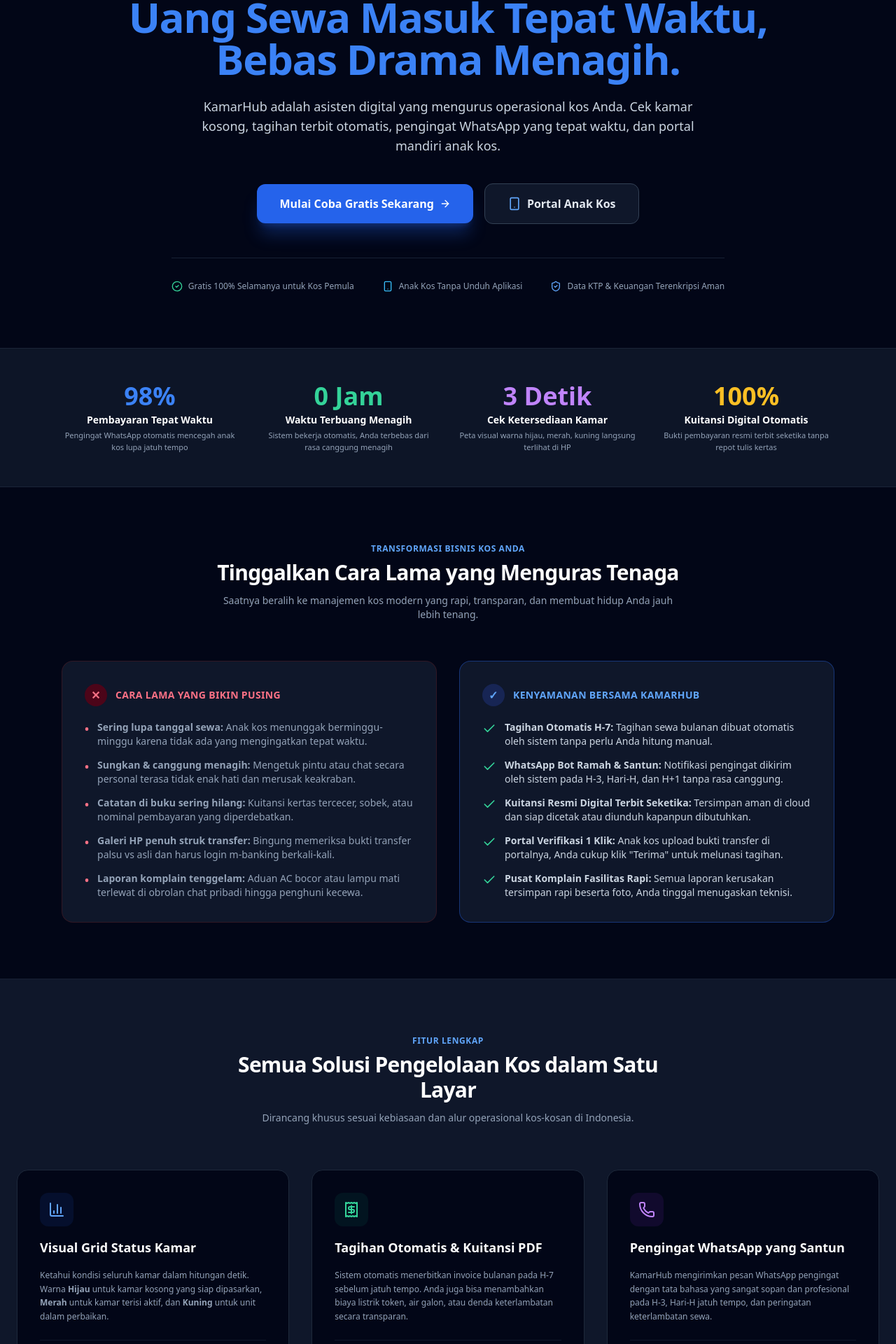
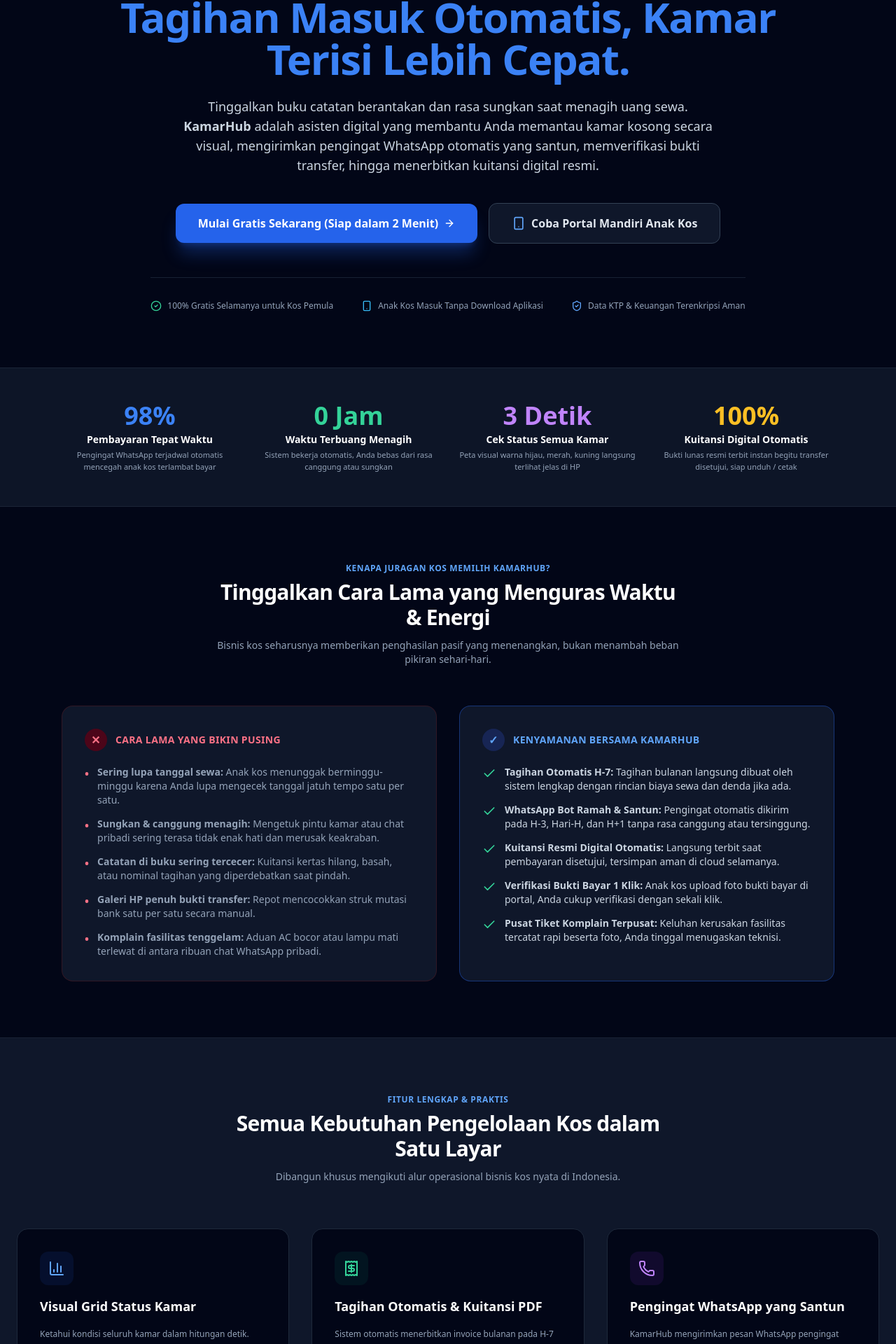
Before and after one commit to akakaraga/Kamarhub, a Next.js app: page / in a window 1280 px wide. Shown: the part 353-2273 px from the top of the page at 70% size. Built offline with nearby package versions, Linux system fonts and the light colour scheme.

Commit message:
refine user-friendly UX copywriting, value proposition, and scannability

```diff
--- a/src/app/page.tsx
+++ b/src/app/page.tsx
@@ -16,17 +16,16 @@ import {
   BarChart3,
   Wrench,
   Lock,
-  ChevronDown,
-  CalendarCheck,
-  FileText,
-  HeartHandshake,
-  BadgeCheck,
   TrendingUp,
   Banknote,
   Smile,
   Shield,
   Layers,
-  CheckCircle
+  ChevronRight,
+  Send,
+  MessageSquare,
+  FileCheck2,
+  CalendarCheck2
 } from "lucide-react";
 
 export default function Home() {
@@ -42,7 +41,7 @@ export default function Home() {
         "aggregateRating": {
           "@type": "AggregateRating",
           "ratingValue": "4.9",
-          "ratingCount": "142"
+          "ratingCount": "156"
         },
         "offers": {
           "@type": "Offer",
@@ -50,7 +49,7 @@ export default function Home() {
           "priceCurrency": "IDR",
           "description": "Paket Starter Gratis Selamanya untuk hingga 10 kamar kos"
         },
-        "description": "Aplikasi manajemen kos-kosan dan kontrakan online terbaik di Indonesia. Otomasi penagihan sewa bulanan lewat WhatsApp, cek status kamar kosong, kuitansi digital instan, dan portal anak kos tanpa unduh aplikasi."
+        "description": "Aplikasi manajemen kos dan kontrakan online terbaik di Indonesia. Otomatiskan penagihan sewa bulanan lewat WhatsApp, cek status kamar kosong, kuitansi digital instan, dan portal anak kos tanpa unduh aplikasi."
       },
       {
         "@type": "FAQPage",
@@ -60,7 +59,7 @@ export default function Home() {
             "name": "Apakah anak kos wajib mengunduh aplikasi di Play Store atau App Store?",
             "acceptedAnswer": {
               "@type": "Answer",
-              "text": "Tidak perlu sama sekali. KamarHub menggunakan teknologi web mobile-first yang ringan. Anak kos cukup membuka tautan dari browser smartphone mereka dan login menggunakan nomor WhatsApp aktif tanpa perlu install aplikasi yang membebani memori HP."
+              "text": "Tidak perlu sama sekali. KamarHub menggunakan teknologi web mobile-first yang sangat ringan. Anak kos cukup membuka link melalui browser smartphone mereka dan langsung login menggunakan nomor WhatsApp aktif tanpa perlu install aplikasi yang membebani memori HP."
             }
           },
           {
@@ -68,7 +67,7 @@ export default function Home() {
             "name": "Bagaimana cara kerja pengingat tagihan sewa otomatis lewat WhatsApp?",
             "acceptedAnswer": {
               "@type": "Answer",
-              "text": "Sistem KamarHub secara otomatis mengirimkan pesan pengingat tagihan dengan bahasa yang sopan dan santun pada H-3 sebelum tanggal jatuh tempo, tepat pada Hari H, serta pemberitahuan ramah jika pembayaran terlambat."
+              "text": "Sistem KamarHub secara otomatis mengirimkan pesan pengingat tagihan dengan bahasa yang ramah dan sopan pada H-3 sebelum tanggal jatuh tempo, tepat pada Hari H, serta pemberitahuan santun jika pembayaran melewati batas jatuh tempo."
             }
           },
           {
@@ -108,9 +107,9 @@ export default function Home() {
         dangerouslySetInnerHTML={{ __html: JSON.stringify(jsonLd) }}
       />
 
-      {/* Top Friendly Announcement Bar */}
-      <div className="bg-blue-600 text-white text-xs font-medium py-2.5 px-4 text-center tracking-wide">
-        ⚡ <strong>Kelola Kos Lebih Santai:</strong> Tagihan otomatis terkirim via WhatsApp, uang sewa masuk tepat waktu tanpa drama menagih!
+      {/* Top Banner */}
+      <div className="bg-blue-600 text-white text-xs font-semibold py-2.5 px-4 text-center tracking-wide">
+        ⚡ <strong>Solusi Cerdas Juragan Kos:</strong> Uang sewa masuk tepat waktu, bebas dari rasa canggung saat menagih penghuni!
       </div>
 
       {/* Navbar Header */}
@@ -169,22 +168,23 @@ export default function Home() {
         </div>
 
         <h1 className="text-3xl sm:text-5xl lg:text-6xl font-extrabold tracking-tight text-white leading-[1.18]">
-          Ubah Bisnis Kos Anda Jadi Serba Otomatis. <br />
+          Kelola Banyak Pintu Kos Tanpa Lelah. <br />
           <span className="text-blue-500">
-            Uang Sewa Masuk Tepat Waktu, Bebas Drama Menagih.
+            Tagihan Masuk Otomatis, Kamar Terisi Lebih Cepat.
           </span>
         </h1>
 
         <p className="mt-6 text-base sm:text-lg text-slate-300 max-w-3xl leading-relaxed">
-          KamarHub adalah asisten digital yang mengurus operasional kos Anda. Cek kamar kosong, tagihan terbit otomatis, pengingat WhatsApp yang tepat waktu, dan portal mandiri anak kos.
+          Tinggalkan buku catatan berantakan dan rasa sungkan saat menagih uang sewa. <strong>KamarHub</strong> adalah asisten digital yang membantu Anda memantau kamar kosong secara visual, mengirimkan pengingat WhatsApp otomatis yang santun, memverifikasi bukti transfer, hingga menerbitkan kuitansi digital resmi.
         </p>
 
+        {/* Hero CTAs */}
         <div className="mt-10 flex flex-col sm:flex-row items-center gap-4 w-full sm:w-auto">
           <Link
             href="/register"
             className="w-full sm:w-auto px-8 py-4 rounded-xl bg-blue-600 hover:bg-blue-500 text-white font-bold text-base shadow-xl shadow-blue-600/30 transition flex items-center justify-center gap-2"
           >
-            Mulai Coba Gratis Sekarang
+            Mulai Gratis Sekarang (Siap dalam 2 Menit)
             <ArrowRight className="w-4 h-4" />
           </Link>
           <Link
@@ -192,19 +192,19 @@ export default function Home() {
             className="w-full sm:w-auto px-8 py-4 rounded-xl border border-slate-700 bg-slate-900 hover:bg-slate-800 text-slate-200 font-semibold text-base transition flex items-center justify-center gap-2"
           >
             <Smartphone className="w-5 h-5 text-blue-400" />
-            Portal Anak Kos
+            Coba Portal Mandiri Anak Kos
           </Link>
         </div>
 
-        {/* Micro-Trust Badges */}
+        {/* UX Micro-Trust Indicators */}
         <div className="mt-12 pt-8 border-t border-slate-800/80 flex flex-wrap items-center justify-center gap-6 sm:gap-10 text-xs font-medium text-slate-400">
           <div className="flex items-center gap-2">
             <CheckCircle2 className="w-4 h-4 text-emerald-400" />
-            Gratis 100% Selamanya untuk Kos Pemula
+            100% Gratis Selamanya untuk Kos Pemula
           </div>
           <div className="flex items-center gap-2">
             <Smartphone className="w-4 h-4 text-sky-400" />
-            Anak Kos Tanpa Unduh Aplikasi
+            Anak Kos Masuk Tanpa Download Aplikasi
           </div>
           <div className="flex items-center gap-2">
             <ShieldCheck className="w-4 h-4 text-blue-400" />
@@ -219,22 +219,22 @@ export default function Home() {
           <div className="space-y-1">
             <div className="text-3xl sm:text-4xl font-black text-blue-500">98%</div>
             <div className="text-xs sm:text-sm font-semibold text-white">Pembayaran Tepat Waktu</div>
-            <p className="text-[11px] text-slate-400">Pengingat WhatsApp otomatis mencegah anak kos lupa jatuh tempo</p>
+            <p className="text-[11px] text-slate-400">Pengingat WhatsApp terjadwal otomatis mencegah anak kos terlambat bayar</p>
           </div>
           <div className="space-y-1">
             <div className="text-3xl sm:text-4xl font-black text-emerald-400">0 Jam</div>
             <div className="text-xs sm:text-sm font-semibold text-white">Waktu Terbuang Menagih</div>
-            <p className="text-[11px] text-slate-400">Sistem bekerja otomatis, Anda terbebas dari rasa canggung menagih</p>
+            <p className="text-[11px] text-slate-400">Sistem bekerja otomatis, Anda bebas dari rasa canggung atau sungkan</p>
           </div>
           <div className="space-y-1">
             <div className="text-3xl sm:text-4xl font-black text-purple-400">3 Detik</div>
-            <div className="text-xs sm:text-sm font-semibold text-white">Cek Ketersediaan Kamar</div>
-            <p className="text-[11px] text-slate-400">Peta visual warna hijau, merah, kuning langsung terlihat di HP</p>
+            <div className="text-xs sm:text-sm font-semibold text-white">Cek Status Semua Kamar</div>
+            <p className="text-[11px] text-slate-400">Peta visual warna hijau, merah, kuning langsung terlihat jelas di HP</p>
           </div>
           <div className="space-y-1">
             <div className="text-3xl sm:text-4xl font-black text-amber-400">100%</div>
             <div className="text-xs sm:text-sm font-semibold text-white">Kuitansi Digital Otomatis</div>
-            <p className="text-[11px] text-slate-400">Bukti pembayaran resmi terbit seketika tanpa repot tulis kertas</p>
+            <p className="text-[11px] text-slate-400">Bukti lunas resmi terbit instan begitu transfer disetujui, siap unduh / cetak</p>
           </div>
         </div>
       </section>
@@ -243,9 +243,9 @@ export default function Home() {
       <section id="keunggulan" className="py-20 bg-slate-950">
         <div className="max-w-6xl mx-auto px-6">
           <div className="text-center max-w-2xl mx-auto mb-14">
-            <h2 className="text-xs font-bold uppercase tracking-wider text-blue-400 mb-2">TRANSFORMASI BISNIS KOS ANDA</h2>
-            <h3 className="text-2xl sm:text-3xl font-bold text-white tracking-tight">Tinggalkan Cara Lama yang Menguras Tenaga</h3>
-            <p className="text-slate-400 text-sm mt-3">Saatnya beralih ke manajemen kos modern yang rapi, transparan, dan membuat hidup Anda jauh lebih tenang.</p>
+            <h2 className="text-xs font-bold uppercase tracking-wider text-blue-400 mb-2">KENAPA JURAGAN KOS MEMILIH KAMARHUB?</h2>
+            <h3 className="text-2xl sm:text-3xl font-bold text-white tracking-tight">Tinggalkan Cara Lama yang Menguras Waktu & Energi</h3>
+            <p className="text-slate-400 text-sm mt-3">Bisnis kos seharusnya memberikan penghasilan pasif yang menenangkan, bukan menambah beban pikiran sehari-hari.</p>
           </div>
 
           <div className="grid grid-cols-1 md:grid-cols-2 gap-8">
@@ -258,23 +258,23 @@ export default function Home() {
               <ul className="space-y-3.5 text-xs sm:text-sm text-slate-400 leading-relaxed">
                 <li className="flex items-start gap-3">
                   <span className="text-rose-400 font-bold text-base">•</span>
-                  <span><strong>Sering lupa tanggal sewa:</strong> Anak kos menunggak berminggu-minggu karena tidak ada yang mengingatkan tepat waktu.</span>
+                  <span><strong>Sering lupa tanggal sewa:</strong> Anak kos menunggak berminggu-minggu karena Anda lupa mengecek tanggal jatuh tempo satu per satu.</span>
                 </li>
                 <li className="flex items-start gap-3">
                   <span className="text-rose-400 font-bold text-base">•</span>
-                  <span><strong>Sungkan & canggung menagih:</strong> Mengetuk pintu atau chat secara personal terasa tidak enak hati dan merusak keakraban.</span>
+                  <span><strong>Sungkan & canggung menagih:</strong> Mengetuk pintu kamar atau chat pribadi sering terasa tidak enak hati dan merusak keakraban.</span>
                 </li>
                 <li className="flex items-start gap-3">
                   <span className="text-rose-400 font-bold text-base">•</span>
-                  <span><strong>Catatan di buku sering hilang:</strong> Kuitansi kertas tercecer, sobek, atau nominal pembayaran yang diperdebatkan.</span>
+                  <span><strong>Catatan di buku sering tercecer:</strong> Kuitansi kertas hilang, basah, atau nominal tagihan yang diperdebatkan saat pindah.</span>
                 </li>
                 <li className="flex items-start gap-3">
                   <span className="text-rose-400 font-bold text-base">•</span>
-                  <span><strong>Galeri HP penuh struk transfer:</strong> Bingung memeriksa bukti transfer palsu vs asli dan harus login m-banking berkali-kali.</span>
+                  <span><strong>Galeri HP penuh bukti transfer:</strong> Repot mencocokkan struk mutasi bank satu per satu secara manual.</span>
                 </li>
                 <li className="flex items-start gap-3">
                   <span className="text-rose-400 font-bold text-base">•</span>
-                  <span><strong>Laporan komplain tenggelam:</strong> Aduan AC bocor atau lampu mati terlewat di obrolan chat pribadi hingga penghuni kecewa.</span>
+                  <span><strong>Komplain fasilitas tenggelam:</strong> Aduan AC bocor atau lampu mati terlewat di antara ribuan chat WhatsApp pribadi.</span>
                 </li>
               </ul>
             </div>
@@ -288,23 +288,23 @@ export default function Home() {
               <ul className="space-y-3.5 text-xs sm:text-sm text-slate-300 leading-relaxed">
                 <li className="flex items-start gap-3">
                   <Check className="w-5 h-5 text-emerald-400 shrink-0 mt-0.5" />
-                  <span><strong>Tagihan Otomatis H-7:</strong> Tagihan sewa bulanan dibuat otomatis oleh sistem tanpa perlu Anda hitung manual.</span>
+                  <span><strong>Tagihan Otomatis H-7:</strong> Tagihan bulanan langsung dibuat oleh sistem lengkap dengan rincian biaya sewa dan denda jika ada.</span>
                 </li>
                 <li className="flex items-start gap-3">
                   <Check className="w-5 h-5 text-emerald-400 shrink-0 mt-0.5" />
-                  <span><strong>WhatsApp Bot Ramah & Santun:</strong> Notifikasi pengingat dikirim oleh sistem pada H-3, Hari-H, dan H+1 tanpa rasa canggung.</span>
+                  <span><strong>WhatsApp Bot Ramah & Santun:</strong> Pengingat otomatis dikirim pada H-3, Hari-H, dan H+1 tanpa rasa canggung atau tersinggung.</span>
                 </li>
                 <li className="flex items-start gap-3">
                   <Check className="w-5 h-5 text-emerald-400 shrink-0 mt-0.5" />
-                  <span><strong>Kuitansi Resmi Digital Terbit Seketika:</strong> Tersimpan aman di cloud dan siap dicetak atau diunduh kapanpun dibutuhkan.</span>
+                  <span><strong>Kuitansi Resmi Digital Otomatis:</strong> Langsung terbit saat pembayaran disetujui, tersimpan aman di cloud selamanya.</span>
                 </li>
                 <li className="flex items-start gap-3">
                   <Check className="w-5 h-5 text-emerald-400 shrink-0 mt-0.5" />
-                  <span><strong>Portal Verifikasi 1 Klik:</strong> Anak kos upload bukti transfer di portalnya, Anda cukup klik "Terima" untuk melunasi tagihan.</span>
+                  <span><strong>Verifikasi Bukti Bayar 1 Klik:</strong> Anak kos upload foto bukti bayar di portal, Anda cukup verifikasi dengan sekali klik.</span>
                 </li>
                 <li className="flex items-start gap-3">
                   <Check className="w-5 h-5 text-emerald-400 shrink-0 mt-0.5" />
-                  <span><strong>Pusat Komplain Fasilitas Rapi:</strong> Semua laporan kerusakan tersimpan rapi beserta foto, Anda tinggal menugaskan teknisi.</span>
+                  <span><strong>Pusat Tiket Komplain Terpusat:</strong> Keluhan kerusakan fasilitas tercatat rapi beserta foto, Anda tinggal menugaskan teknisi.</span>
                 </li>
               </ul>
             </div>
@@ -316,9 +316,9 @@ export default function Home() {
       <section id="fitur" className="py-20 border-t border-slate-800/60 bg-slate-900">
         <div className="max-w-7xl mx-auto px-6">
           <div className="text-center max-w-2xl mx-auto mb-16">
-            <h2 className="text-xs font-bold uppercase tracking-wider text-blue-400 mb-2">FITUR LENGKAP</h2>
-            <h3 className="text-2xl sm:text-3xl font-bold text-white tracking-tight">Semua Solusi Pengelolaan Kos dalam Satu Layar</h3>
-            <p className="text-slate-400 text-sm mt-3">Dirancang khusus sesuai kebiasaan dan alur operasional kos-kosan di Indonesia.</p>
+            <h2 className="text-xs font-bold uppercase tracking-wider text-blue-400 mb-2">FITUR LENGKAP & PRAKTIS</h2>
+            <h3 className="text-2xl sm:text-3xl font-bold text-white tracking-tight">Semua Kebutuhan Pengelolaan Kos dalam Satu Layar</h3>
+            <p className="text-slate-400 text-sm mt-3">Dibangun khusus mengikuti alur operasional bisnis kos nyata di Indonesia.</p>
           </div>
 
           <div className="grid grid-cols-1 md:grid-cols-3 gap-8">
@@ -330,11 +330,11 @@ export default function Home() {
                 </div>
                 <h4 className="text-lg font-bold text-white">Visual Grid Status Kamar</h4>
                 <p className="text-xs text-slate-400 leading-relaxed">
-                  Ketahui kondisi seluruh kamar dalam hitungan detik. Warna <strong>Hijau</strong> untuk kamar kosong yang siap dipasarkan, <strong>Merah</strong> untuk kamar terisi aktif, dan <strong>Kuning</strong> untuk unit dalam perbaikan.
+                  Ketahui kondisi seluruh kamar dalam hitungan detik. Warna <strong>Hijau</strong> untuk kamar kosong siap huni, <strong>Merah</strong> untuk kamar terisi sewa aktif, dan <strong>Kuning</strong> untuk unit dalam perbaikan.
                 </p>
               </div>
               <div className="mt-6 pt-4 border-t border-slate-900 text-[11px] font-semibold text-blue-400 flex items-center gap-1">
-                <Check className="w-3.5 h-3.5" /> Cek okupansi real-time
+                <Check className="w-3.5 h-3.5" /> Cek okupansi kos secara real-time
               </div>
             </div>
 
@@ -350,7 +350,7 @@ export default function Home() {
                 </p>
               </div>
               <div className="mt-6 pt-4 border-t border-slate-900 text-[11px] font-semibold text-emerald-400 flex items-center gap-1">
-                <Check className="w-3.5 h-3.5" /> Nomor kuitansi unik otomatis
+                <Check className="w-3.5 h-3.5" /> Nomor kuitansi resmi otomatis
               </div>
             </div>
 
@@ -362,11 +362,11 @@ export default function Home() {
                 </div>
                 <h4 className="text-lg font-bold text-white">Pengingat WhatsApp yang Santun</h4>
                 <p className="text-xs text-slate-400 leading-relaxed">
-                  KamarHub mengirimkan pesan WhatsApp pengingat dengan tata bahasa yang sangat sopan dan profesional pada H-3, Hari-H jatuh tempo, dan peringatan keterlambatan sewa.
+                  KamarHub mengirimkan pesan WhatsApp pengingat dengan bahasa yang sopan dan profesional pada H-3, Hari-H jatuh tempo, dan peringatan keterlambatan sewa tanpa perlu Anda ketik manual.
                 </p>
               </div>
               <div className="mt-6 pt-4 border-t border-slate-900 text-[11px] font-semibold text-purple-400 flex items-center gap-1">
-                <Check className="w-3.5 h-3.5" /> Bebas canggung menagih
+                <Check className="w-3.5 h-3.5" /> Menagih tanpa rasa canggung
               </div>
             </div>
 
@@ -376,7 +376,7 @@ export default function Home() {
                 <div className="w-12 h-12 rounded-xl bg-sky-600/10 text-sky-400 flex items-center justify-center font-bold text-xl">
                   <Smartphone className="w-6 h-6" />
                 </div>
-                <h4 className="text-lg font-bold text-white">Portal Mandiri Anak Kos</h4>
+                <h4 className="text-lg font-bold text-white">Portal Mandiri Khusus Anak Kos</h4>
                 <p className="text-xs text-slate-400 leading-relaxed">
                   Anak kos tidak perlu download aplikasi berat di HP. Cukup buka tautan web di browser smartphone untuk melihat rincian tagihan, upload foto struk transfer, dan unduh kuitansi resmi.
                 </p>
@@ -414,7 +414,7 @@ export default function Home() {
                 </p>
               </div>
               <div className="mt-6 pt-4 border-t border-slate-900 text-[11px] font-semibold text-amber-400 flex items-center gap-1">
-                <Check className="w-3.5 h-3.5" /> Standar keamanan data perbankan
+                <Check className="w-3.5 h-3.5" /> Standar privasi perbankan
               </div>
             </div>
           </div>
@@ -425,7 +425,7 @@ export default function Home() {
       <section id="cara-kerja" className="py-20 border-t border-slate-800/80 bg-slate-950">
         <div className="max-w-6xl mx-auto px-6">
           <div className="text-center max-w-2xl mx-auto mb-16">
-            <h2 className="text-xs font-bold uppercase tracking-wider text-blue-400 mb-2">SANGAT PRAKTIS</h2>
+            <h2 className="text-xs font-bold uppercase tracking-wider text-blue-400 mb-2">LANGKAH MUDAH & PRAKTIS</h2>
             <h3 className="text-2xl sm:text-3xl font-bold text-white tracking-tight">Mulai Otomasi Kos Anda dalam 3 Langkah</h3>
             <p className="text-slate-400 text-sm mt-3">Tidak perlu keahlian teknis rumit. Siapapun bisa mulai mengoperasikan KamarHub dalam waktu kurang dari 3 menit.</p>
           </div>
@@ -483,7 +483,7 @@ export default function Home() {
       <section id="harga" className="py-24 border-t border-slate-800/80 bg-slate-900">
         <div className="max-w-7xl mx-auto px-6">
           <div className="text-center max-w-2xl mx-auto mb-16">
-            <h2 className="text-xs font-bold uppercase tracking-wider text-blue-400 mb-2">PAKET HARGA INVESTASI</h2>
+            <h2 className="text-xs font-bold uppercase tracking-wider text-blue-400 mb-2">PAKET HARGA TRANSPARAN</h2>
             <h3 className="text-2xl sm:text-3xl font-bold text-white tracking-tight">Investasi Sangat Hemat, Nilai Balik Berlipat</h3>
             <p className="text-slate-400 text-sm mt-3">Mulai secara gratis sekarang juga. Anda bisa upgrade kapanpun saat kapasitas kamar kos Anda bertambah.</p>
           </div>
```
